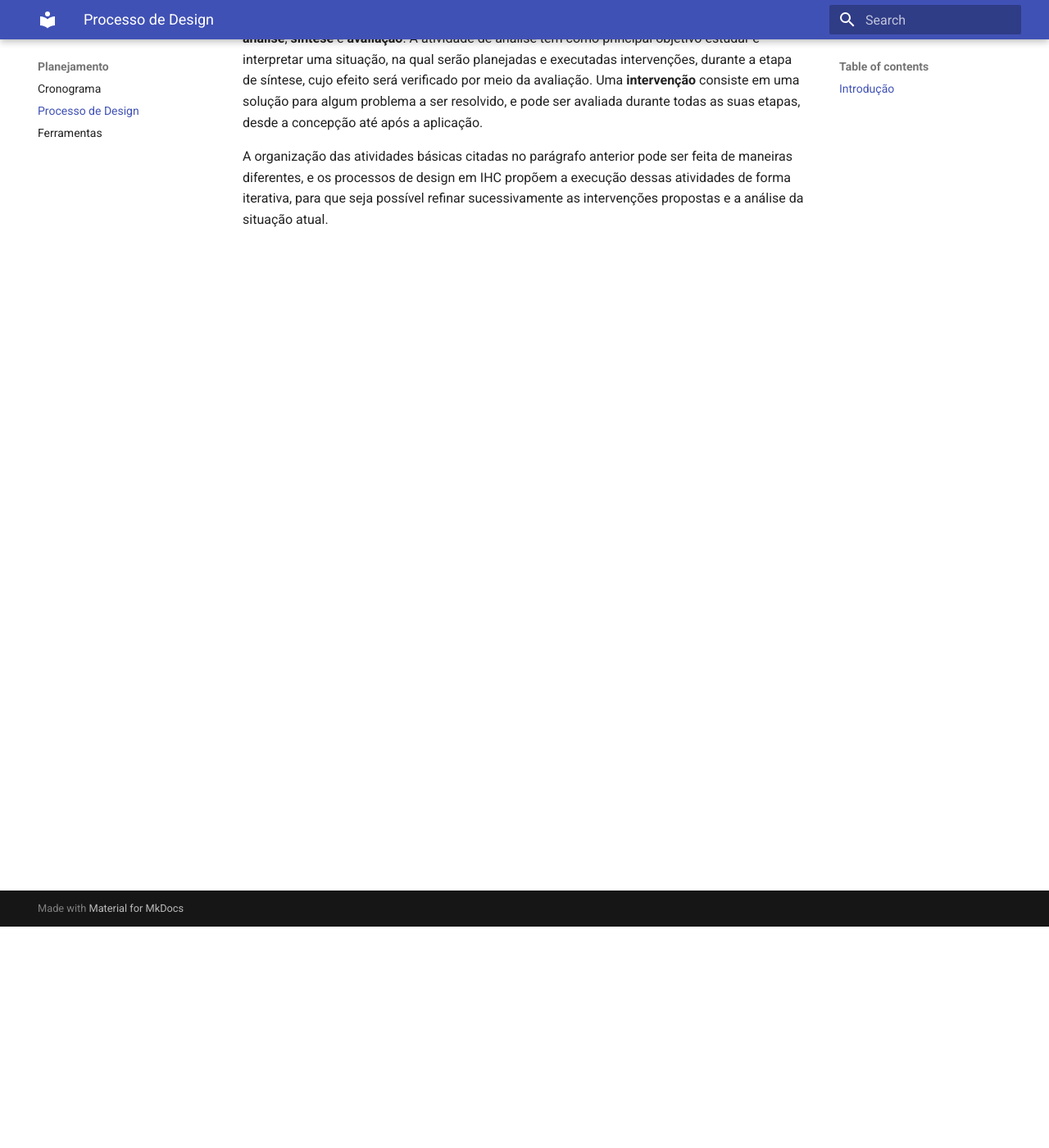
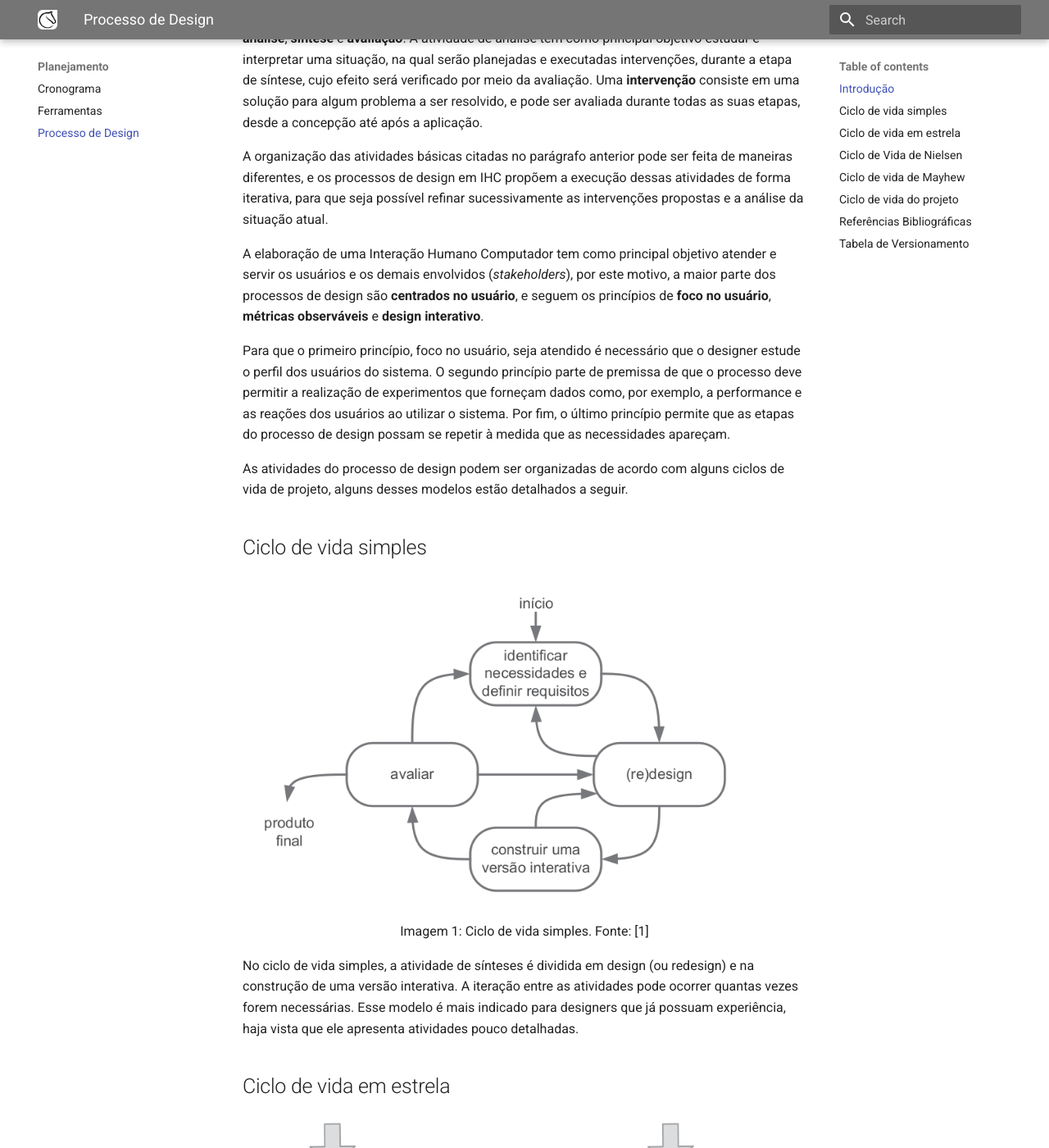
Before and after one commit to Interacao-Humano-Computador/2022.2-Lichess, an MkDocs documentation site: the page built from docs/planejamento/processo_de_design.md, in a window 1280 px wide and 1400 px high, scrolled down 270 px. Shown: the whole window at 82% size. Built offline with MkDocs 1.6.1 and Material for MkDocs 9.7.7, drawn with Linux system fonts in a browser that asks for light colours; some of the changed text lies outside the part shown.

Commit message:
feat: processo de design

```diff
--- a/docs/planejamento/processo_de_design.md
+++ b/docs/planejamento/processo_de_design.md
@@ -5,3 +5,65 @@
 O projeto de design de Interação Humano Computador perpassa por três atividades básicas: **análise**, **síntese** e **avaliação**. A atividade de análise tem como principal objetivo estudar e interpretar uma situação, na qual serão planejadas e executadas intervenções, durante a etapa de síntese, cujo efeito será verificado por meio da avaliação. Uma **intervenção** consiste em uma solução para algum problema a ser resolvido, e pode ser avaliada durante todas as suas etapas, desde a concepção até após a aplicação.
 
 A organização das atividades básicas citadas no parágrafo anterior pode ser feita de maneiras diferentes, e os processos de design em IHC propõem a execução dessas atividades de forma iterativa, para que seja possível refinar sucessivamente as intervenções propostas e a análise da situação atual.
+
+A elaboração de uma Interação Humano Computador tem como principal objetivo atender e servir os usuários e os demais envolvidos (_stakeholders_), por este motivo, a maior parte dos processos de design são **centrados no usuário**, e seguem os princípios de **foco no usuário**, **métricas observáveis** e **design interativo**.
+
+Para que o primeiro princípio, foco no usuário, seja atendido é necessário que o designer estude o perfil dos usuários do sistema. O segundo princípio parte de premissa de que o processo deve permitir a realização de experimentos que forneçam dados como, por exemplo, a performance e as reações dos usuários ao utilizar o sistema. Por fim, o último princípio permite que as etapas do processo de design possam se repetir à medida que as necessidades apareçam.
+
+As atividades do processo de design podem ser organizadas de acordo com alguns ciclos de vida de projeto, alguns desses modelos estão detalhados a seguir.
+
+## Ciclo de vida simples
+
+<div style="text-align: center">
+<img src="/img/planejamento/processo_de_design/ciclo-de-vida-simples.png">
+<p> Imagem 1: Ciclo de vida simples. Fonte: [1]</p>
+</div>
+
+No ciclo de vida simples, a atividade de sínteses é dividida em design (ou redesign) e na construção de uma versão interativa. A iteração entre as atividades pode ocorrer quantas vezes forem necessárias. Esse modelo é mais indicado para designers que já possuam experiência, haja vista que ele apresenta atividades pouco detalhadas.
+
+## Ciclo de vida em estrela
+
+<div style="text-align: center">
+<img src="/img/planejamento/processo_de_design/ciclo-de-vida-em-estrela.png">
+<p> Imagem 2: Ciclo de vida em estrela. Fonte: [1]</p>
+</div>
+
+No ciclo de vida em estrela, o designer pode começar o processo por qualquer uma das pontas, desde que, após concluir cada atividade, este realize uma avaliação dos resultados obtidos. Neste modelo, a atividade de síntese é dividida nas atividades de projeto conceitual e especificação do design, prototipação e implementação.
+
+## Ciclo de Vida de Nielsen
+
+Nielsen definiu **engenharia de usabilidade** como as seguintes atividades como essenciais durante todo o ciclo de via de um produto:
+
+> 1. Conhecer o usuário;
+> 2. Realizar uma análise competitiva (examinar produtos com funcionalidades semelhantes);
+> 3. Definir as metas de usabilidade;
+> 4. Fazer designs paralelos (criar alternativas de design);
+> 5. Adotar o design participativo (acesso da equipe à usuários representativos do público alvo);
+> 6. Fazer o design coordenado da interface como um todo (design de todos os elementos da interface, como documentação, sistema de ajuda e etc);
+> 7. Aplicar diretrizes e análise heurística;
+> 8. Fazer protótipos;
+> 9. Realizar testes empíricos;
+> 10. Praticar design iterativo (correção de problemas durante as iterações de design e avaliação);
+
+## Ciclo de vida de Mayhew
+
+<div style="text-align: center">
+<img src="/img/planejamento/processo_de_design/ciclo-de-vida-mayhew.png">
+<p> Imagem 3: Ciclo de vida de Mayhew. Fonte: [1]</p>
+</div>
+
+Nesse ciclo de vida as atividades são divididas em três fases: análise de requisitos, design/avaliação/desenvolvimento e instalação. A primeira fase consiste na definição das metas de usabilidade, com base em dados coletados por meio de atividades como a análise do perfil do usuário e das tarefas. Durante a segunda fase o designer elabora uma solução de IHC atendendo as metas de usabilidade definidas na primeira fase. Por fim, na etapa de instalação, o projetista coleta opiniões dos usuários após o uso do sistema e utiliza tais opiniões na elaboração de melhorias.
+
+## Ciclo de vida do projeto
+
+Após o estudo dos processos de design apresentados acima, definiu-se que durante a elaboração do projeto será utilizado o ciclo de vida de Mayhew, por apresentar um processo detalhado e mais propício para o processo de aprendizagem.
+
+## Referências Bibliográficas
+
+[1] Barbosa, S. D. J.; Silva, B. S. da; Silveira, M. S.; Gasparini, I.; Darin, T.; Barbosa, G. D. J. (2021) Interação Humano-Computador e Experiência do usuário. Autopublicação. ISBN: 978-65-00-19677-1.
+
+## Tabela de Versionamento
+
+| Versão | Data       |            Modificação            |        Autor         | Revisor |
+| ------ | ---------- | :-------------------------------: | :------------------: | ------- |
+| 1.0    | 18/11/2022 | Criação do documento. | Nicolas Souza | |
--- a/mkdocs.yml
+++ b/mkdocs.yml
@@ -1,7 +1,11 @@
-site_name: Grupo 02
+site_name: Lichess
+
 theme:
   name: material
-  favicon: img/icon.png
+  logo: img/logo.png
+  favicon: img/logo.png
+  palette:
+    primary: grey
   features:
     - tabs
     - navigation.section
@@ -14,8 +18,9 @@
 
   - Planejamento:
       - Cronograma: "planejamento/cronograma.md"
+      - Ferramentas: "planejamento/tools.md"
+      # - Metodologia: "planejamento/metodologia.md"
       - Processo de Design: "planejamento/processo_de_design.md"
-      - Ferramentas: "planejamento/tools.md"
 
   # - Nova navegação: "nome do arquivo relativo a docs"
   # - Nova navegação:
```
Also changed, not shown: docs/planejamento/tools.md (+2 -2 lines), docs/about_us.md (added), docs/img/planejamento/processo_de_design/ciclo-de-vida-em-estrela.png (added), docs/img/planejamento/processo_de_design/ciclo-de-vida-mayhew.png (added), docs/img/planejamento/processo_de_design/ciclo-de-vida-simples.png (added), 1 other file.
